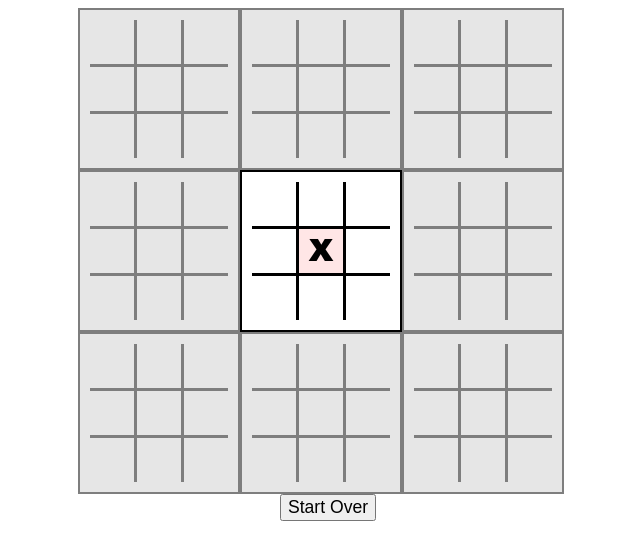
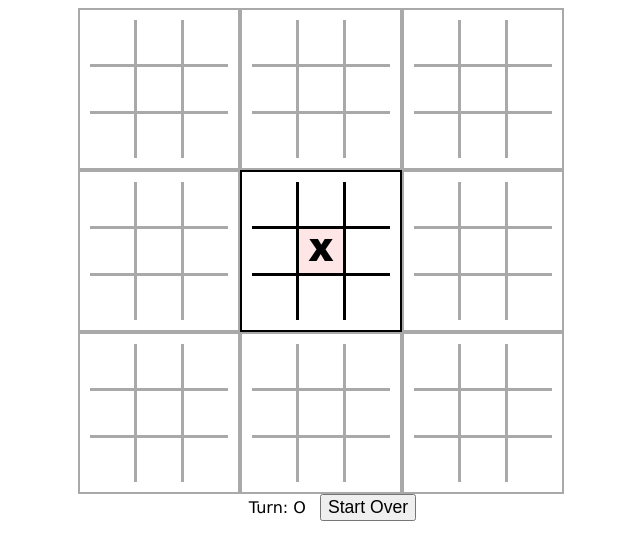
Before and after one commit to cstringer/MetaTicTacToe, a plain HTML site: page index.html in a window 1280 px wide. Both pictures are taken after a click on the element 640 px from the left and 251 px from the top of the page. Shown: the whole page, without its empty margins (312-952 px from the left). Drawn offline with Linux system fonts and the light colour scheme.

Commit message:
Adds turn indicator, style updates

```diff
--- a/index.html
+++ b/index.html
@@ -13,6 +13,9 @@
         <div id="meta-board"></div>
 
         <div id="controls">
+            <div id="turn">
+                Turn: <span class="player">&nbsp;</span>
+            </div>
             <button id="start-over">Start Over</button>
         </div>
 
--- a/metaTicTacToe.js
+++ b/metaTicTacToe.js
@@ -1,4 +1,6 @@
 (function($) {
+
+var metaBoard;
 
 function TTTBoard() {
 	this.board = [
@@ -18,7 +20,6 @@ TTTBoard.prototype = {
 };
 
 $(document).ready(function() {
-    var metaBoard;
 
     init();
 
@@ -46,6 +47,7 @@ $(document).ready(function() {
         }
 
         $('#meta-board').hide().fadeIn('slow');
+        updateControls();
     }
 
     $('#meta-board').on('click', '.col', function() {
@@ -93,6 +95,7 @@ $(document).ready(function() {
             $('#meta-board').find('.board').removeClass('inactive');
         }
         metaBoard.turn++;
+        updateControls();
     });
 
     $('#start-over').on('click', function() {
@@ -100,6 +103,10 @@ $(document).ready(function() {
         init();
     });
 });
+
+function updateControls() {
+    $('#turn .player').text((metaBoard.turn % 2) ? 'X' : 'O');
+}
 
 function buildBoard(boardNum) {
 	var ri, $rowDiv, ci;
--- a/style.css
+++ b/style.css
@@ -1,7 +1,16 @@
+body {
+    font-family: Verdana, Helvetica, Arial, sans-serif;
+}
+
 #controls {
     width: 500px;
     margin: auto;
     text-align: center;
+}
+
+#turn {
+    display: inline-block;
+    width: 75px;
 }
 
 #start-over {
@@ -41,8 +50,8 @@
 }
 .board.inactive {
     pointer-events: none;
-    opacity: 0.5;
-    background-color:rgba(0,0,0,0.2);
+    opacity: 0.333;
+    /*background-color:rgba(0,0,0,0.2);*/
 }
 
 .row {
```
